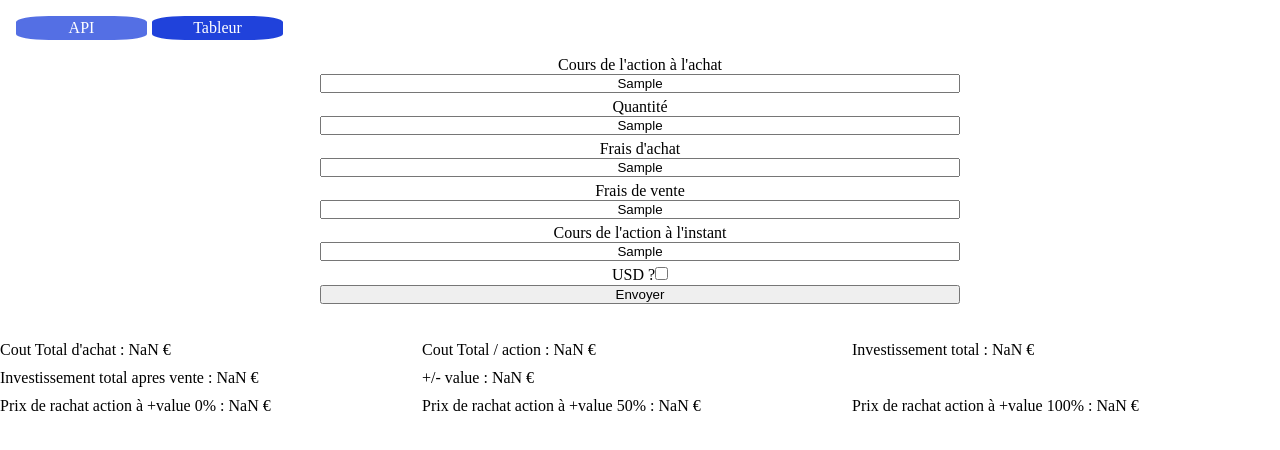
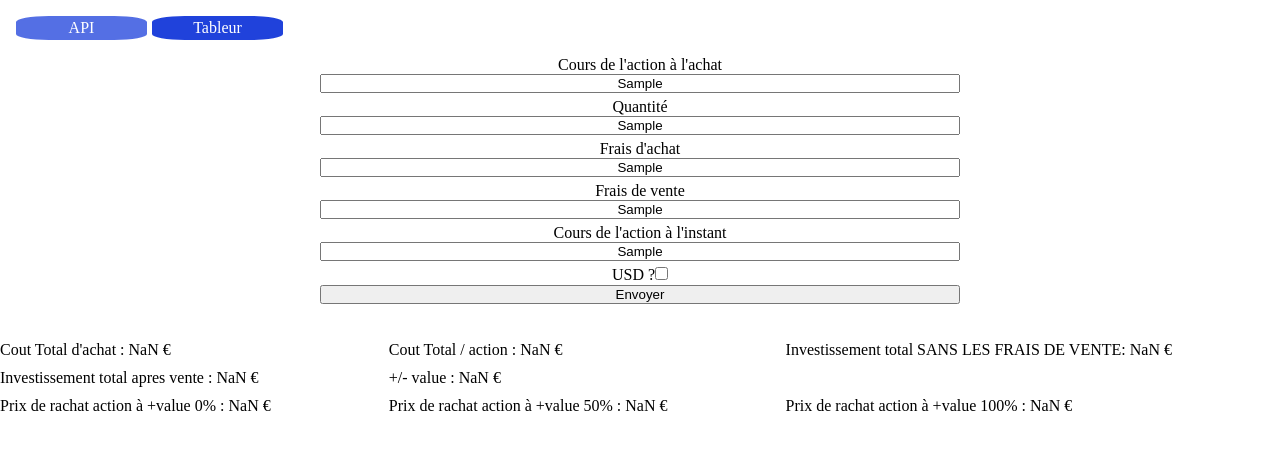
Before and after one commit to LordWaylander/vue-bourse, a Vue app: page /tableur in a window 1280 px wide. Both pictures are taken after typing "Sample", "Sample", "Sample", "Sample", "Sample" into the empty fields and a click on the input "Envoyer". Shown: the top 450 px of the page. Built offline with nearby package versions, Linux system fonts and the light colour scheme.

Commit message:
Update Tableur.vue

```diff
--- a/src/pages/Tableur.vue
+++ b/src/pages/Tableur.vue
@@ -31,7 +31,7 @@
         <div v-if="deviseUSD === true" class="values">
             <p><span class="coutTotalAchat">Cout Total d'achat : </span>{{coutTotalAchat}} $</p>
             <p><span class="coutTotalAction">Cout Total / action : </span>{{coutTotalAction}} $</p>
-            <p><span class="investissementTotal">Investissement total SANS LE FRAIS DE VENTE: </span>{{investissementTotal}} $</p>
+            <p><span class="investissementTotal">Investissement total SANS LES FRAIS DE VENTE: </span>{{investissementTotal}} $</p>
             <p><span class="investissementTotalApresVente">Investissement total apres vente : </span>{{investissementTotalApresVente}} $</p>
             <p><span class="plusValue">+/- value : </span>{{plusValue}} $</p>
             <p><span class="deviseUSD">Taux de change USD : </span>{{deviseUSDValue}}</p>
@@ -43,7 +43,7 @@
         <div v-else-if="deviseUSD === false" class="values">
             <p><span class="coutTotalAchat">Cout Total d'achat : </span>{{coutTotalAchat}} €</p>
             <p><span class="coutTotalAction">Cout Total / action : </span>{{coutTotalAction}} €</p>
-            <p><span class="investissementTotal">Investissement total : </span>{{investissementTotal}} €</p>
+            <p><span class="investissementTotal">Investissement total SANS LES FRAIS DE VENTE: </span>{{investissementTotal}} €</p>
             <p><span class="investissementTotalApresVente">Investissement total apres vente : </span>{{investissementTotalApresVente}} €</p>
             <p><span class="plusValue">+/- value : </span>{{plusValue}} €</p>
             <!--<p><span class="deviseUSD">Taux de change USD : </span>{{deviseUSDValue}}</p>-->
```
